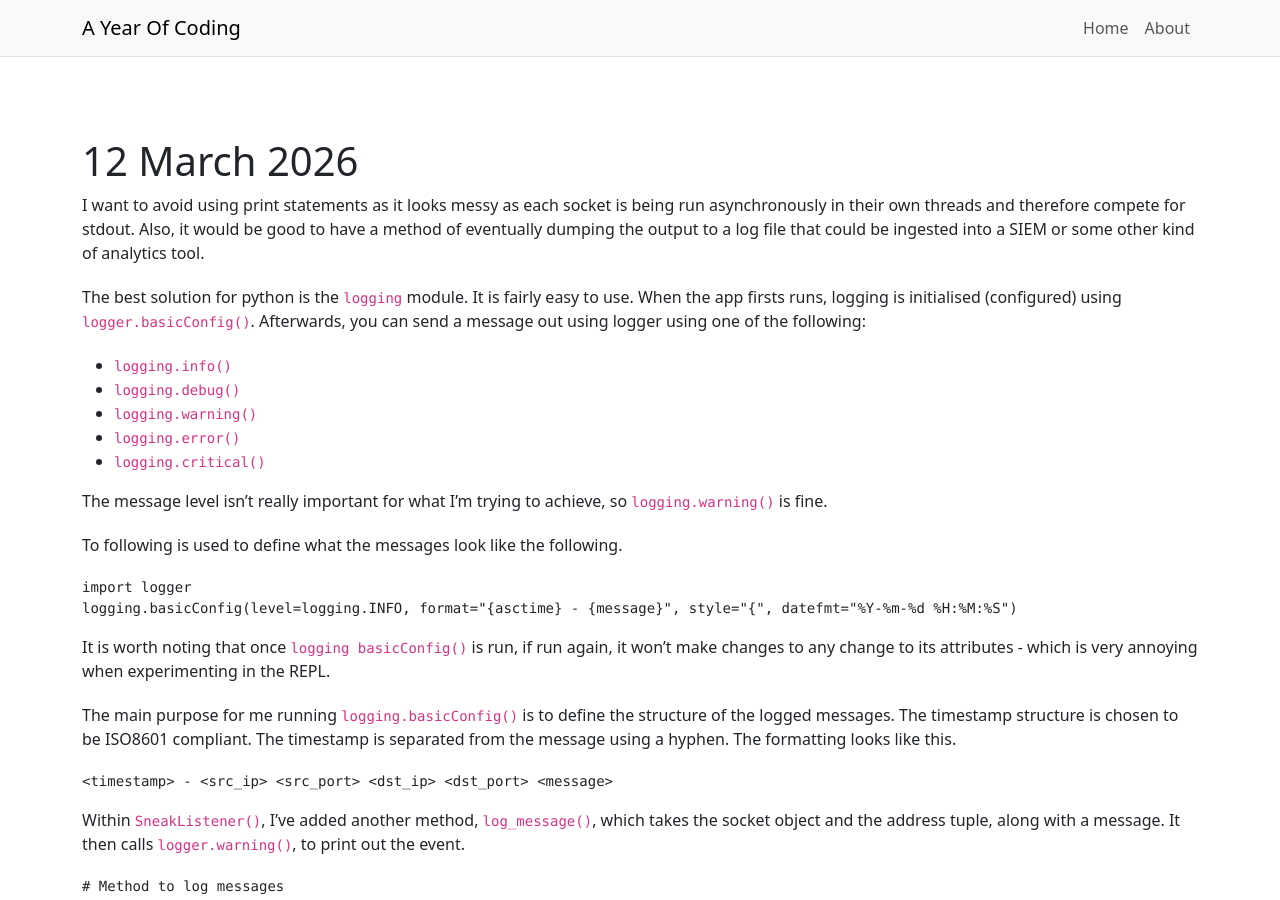
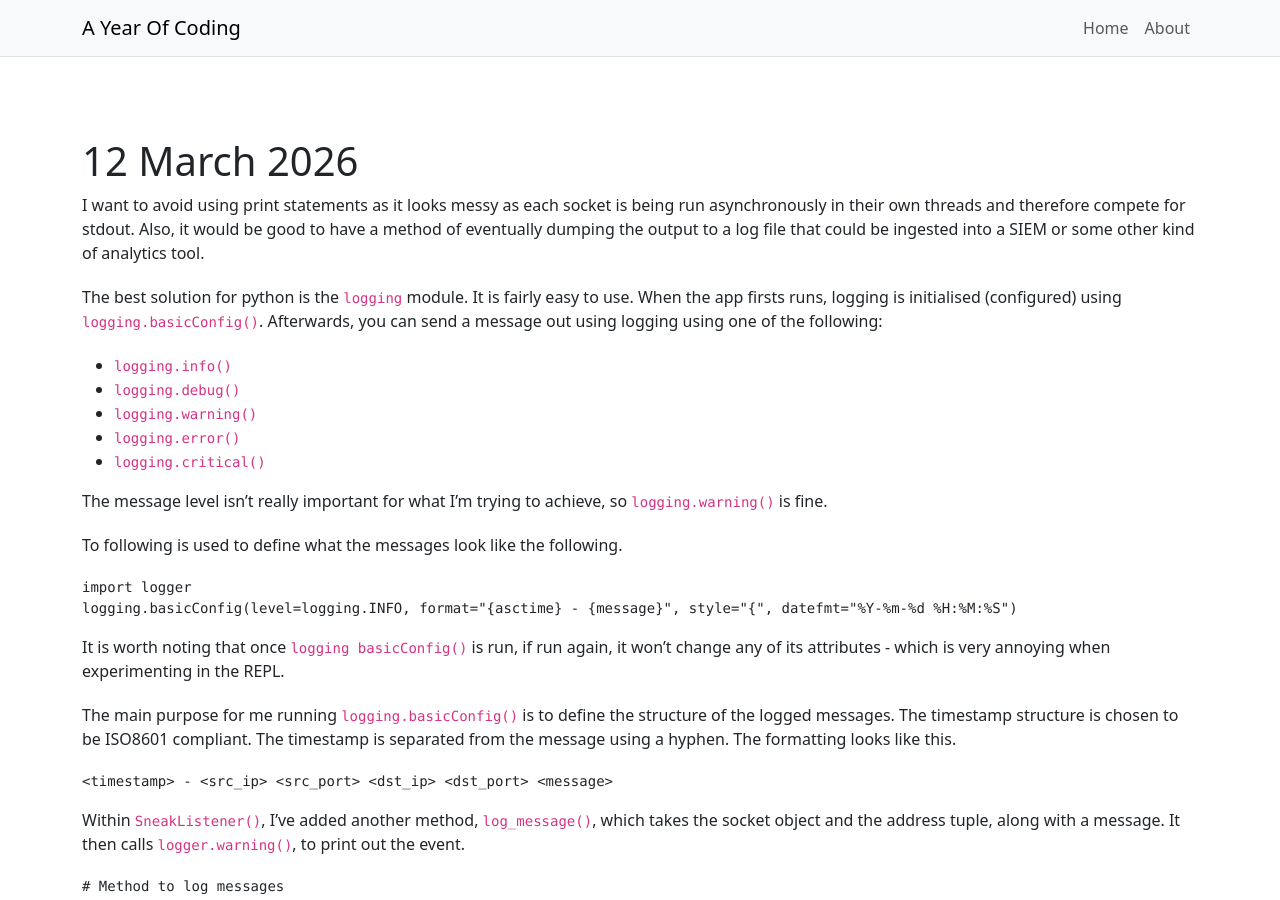
Before and after one commit to AnnualChallenge/annualchallenge.github.io, a Jekyll site: the page built from index.md, in a window 1280 px wide and 900 px high. Built offline with Jekyll 4.4.1, drawn with Linux system fonts in a browser that asks for light colours; our own code applies the rules of GitHub Pages for plain Markdown files.

Commit message:
Fixing some typos

````diff
--- a/index.md
+++ b/index.md
@@ -4,7 +4,7 @@ layout: default
 # 12 March 2026
 I want to avoid using print statements as it looks messy as each socket is being run asynchronously in their own threads and therefore compete for stdout. Also, it would be good to have a method of eventually dumping the output to a log file that could be ingested into a SIEM or some other kind of analytics tool.
 
-The best solution for python is the `logging` module. It is fairly easy to use. When the app firsts runs, logging is initialised (configured) using `logger.basicConfig()`. Afterwards, you can send a message out using logger using one of the following:
+The best solution for python is the `logging` module. It is fairly easy to use. When the app firsts runs, logging is initialised (configured) using `logging.basicConfig()`. Afterwards, you can send a message out using logging using one of the following:
 - `logging.info()`
 - `logging.debug()`
 - `logging.warning()`
@@ -19,7 +19,7 @@ import logger
 logging.basicConfig(level=logging.INFO, format="{asctime} - {message}", style="{", datefmt="%Y-%m-%d %H:%M:%S")
 ```
 
-It is worth noting that once `logging basicConfig()` is run, if run again, it won't make changes to any change to its attributes - which is very annoying when experimenting in the REPL.
+It is worth noting that once `logging basicConfig()` is run, if run again, it won't change any of its attributes - which is very annoying when experimenting in the REPL.
 
 The main purpose for me running `logging.basicConfig()` is to  define the structure of the logged messages. The timestamp structure is chosen to be ISO8601 compliant. The timestamp is separated from the message using a hyphen. The formatting looks like this.
 ```
````
